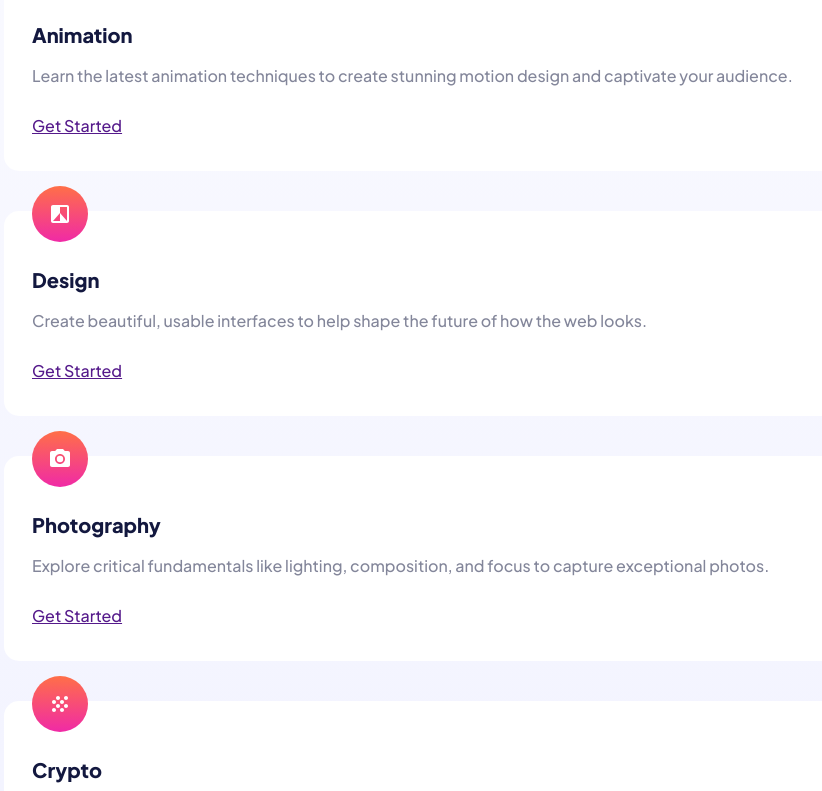
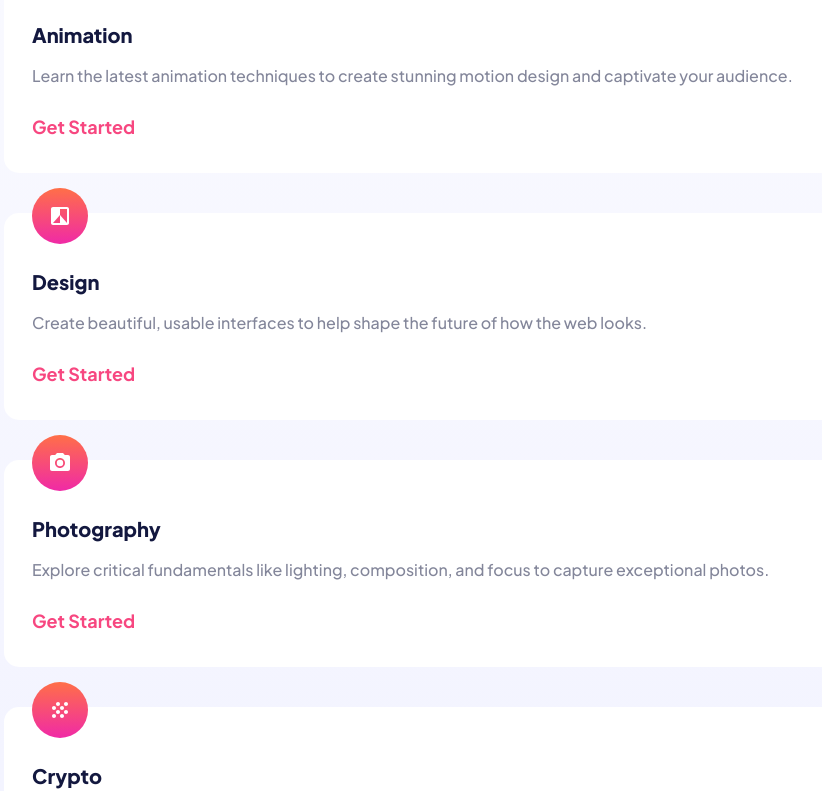
Before and after one commit to turkan03/skilled-learning-landing, a website: page index.html in a window 1280 px wide. Shown: the part 1041-1832 px from the top of the page, without its empty margins (12-834 px from the left). Drawn offline with Linux system fonts and the light colour scheme.

Commit message:
add style for links in courses section

```diff
--- a/sass/_base.scss
+++ b/sass/_base.scss
@@ -113,6 +113,25 @@ body {
     left: 1.75rem;
     top: -12%;
   }
+
+  &__link {
+    text-decoration: none;
+    font-size: $p-medium;
+    font-weight: 700;
+    line-height: $p-line;
+
+    &:link,
+    &:visited {
+      color: $pink;
+      transition: color 300ms;
+    }
+
+    &:focus,
+    &:hover,
+    &:active {
+      color: $pastel-pink;
+    }
+  }
 }
 
 // footer
```
Also changed, not shown: css/style.css, 1 other file.
